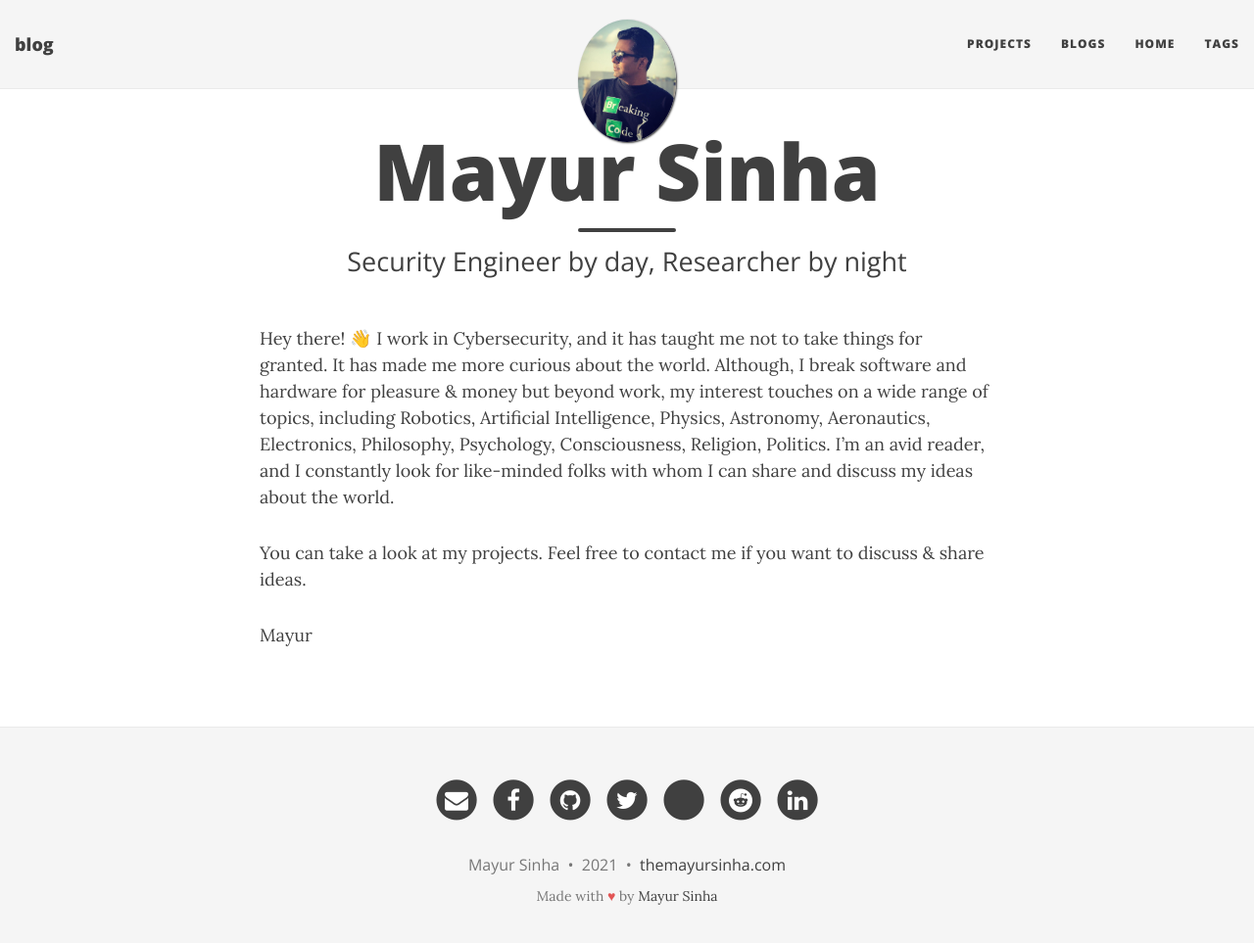
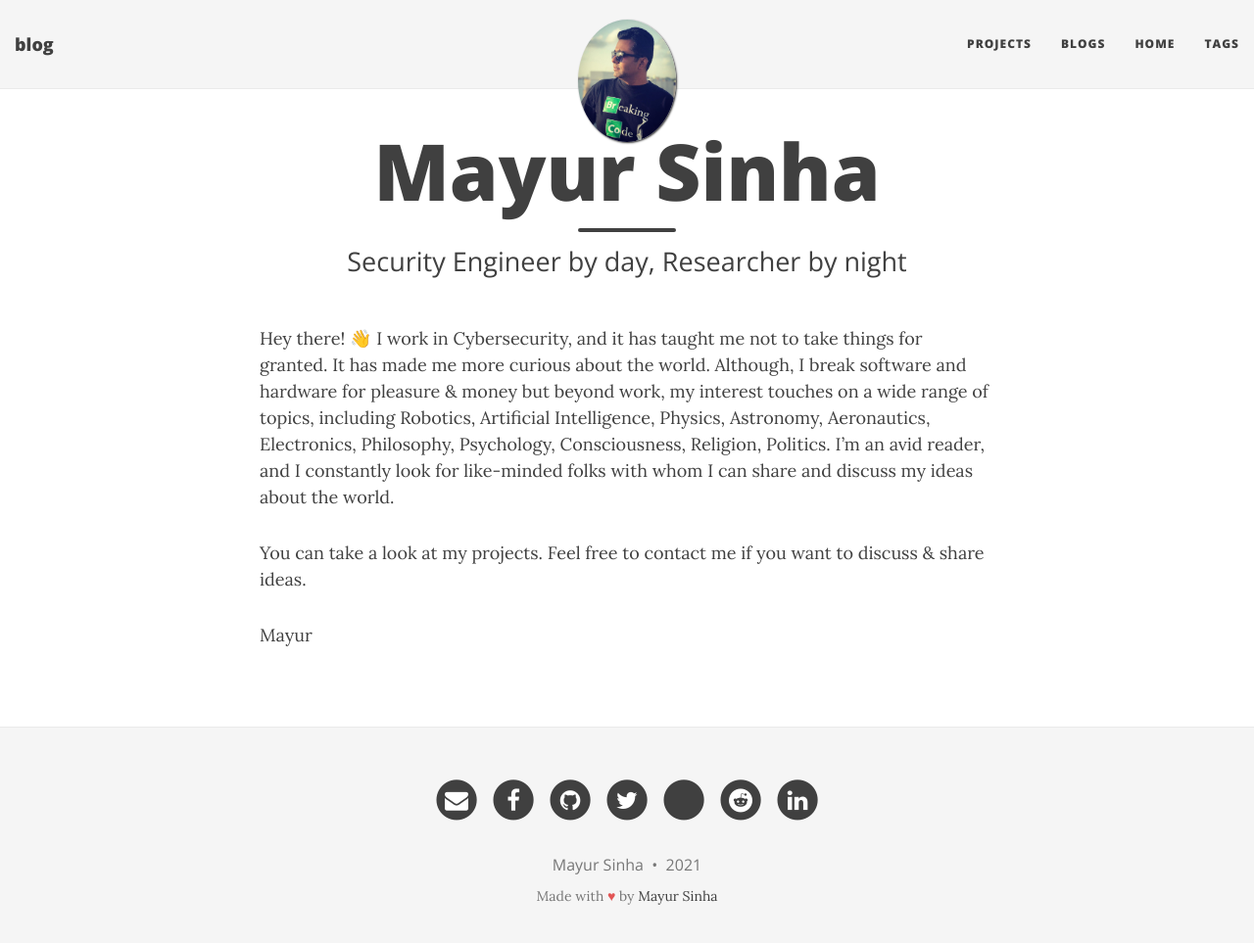
Before and after one commit to themayursinha/blog, a Jekyll site: the page built from index.md, in a window 1280 px wide and 976 px high. Shown: the top 963 px of the window at 98% size. Built offline with Jekyll 4.4.1, drawn with Linux system fonts in a browser that asks for light colours; nearby versions of some CDN libraries; library files that are not in the unit come from our copies; some of the changed lines change nothing that is shown.

Commit message:
removing extra links

```diff
--- a/_config.yml
+++ b/_config.yml
@@ -99,7 +99,7 @@ share-links-active:
 
 # How to display the link to the website in the footer
 # Remove this if you don't want a link in the footer
-url-pretty: "themayursinha.com"  # eg. "deanattali.com/beautiful-jekyll"
+#url-pretty: "themayursinha.com"  # eg. "deanattali.com/beautiful-jekyll"
 
 # --- Web Statistics Section --- #
 
```
